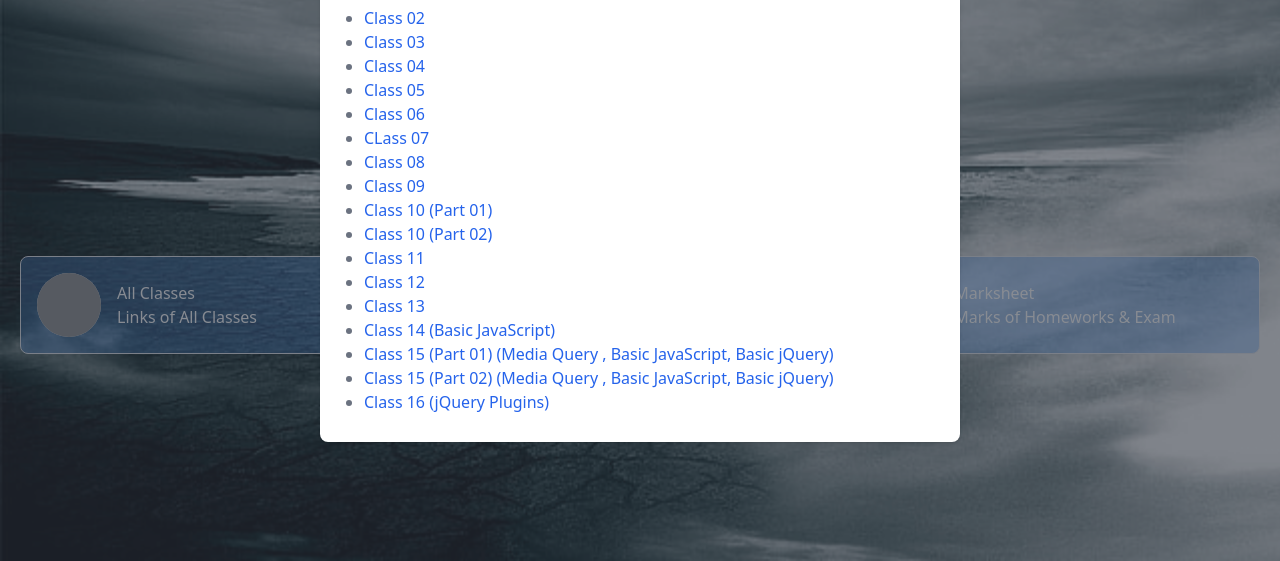
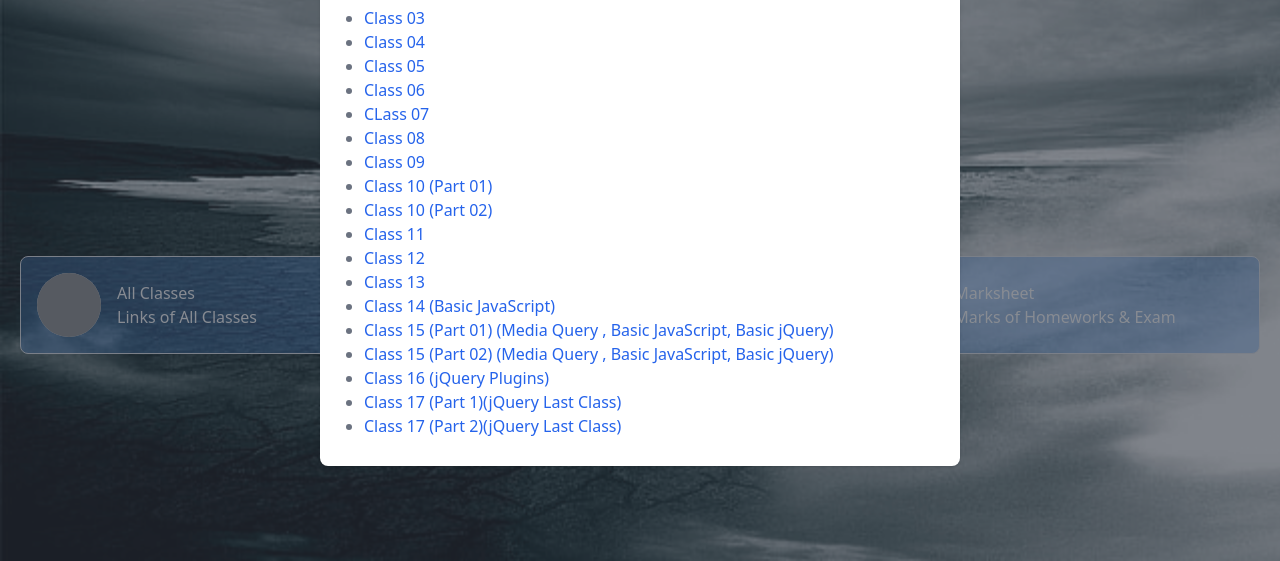
Before and after one commit to YasirMonon/ctg247, a plain HTML site: page index.html in a window 1280 px wide. Both pictures are taken after a click on the link "Classes". Shown: the part 239-800 px from the top of the page. Drawn offline with nearby package versions, Linux system fonts and the light colour scheme; some packages are replaced by stand-ins of ours; grey boxes are pictures that could not be loaded; a script that the page names is missing.

Commit message:
jQuery Class Video Link Updated

```diff
--- a/index.html
+++ b/index.html
@@ -298,6 +298,14 @@
                                                 " rel="nofollow" target="_blank"
                                                     class="text-blue-600 dark:text-blue-500 hover:underline">Class
                                                     16 (jQuery Plugins)</a></li>
+                                            <li><a href="https://www.youtube.com/watch?v=4bug9cy0oy8
+                                                " rel="nofollow" target="_blank"
+                                                    class="text-blue-600 dark:text-blue-500 hover:underline">Class
+                                                    17 (Part 1)(jQuery Last Class)</a></li>
+                                            <li><a href="https://www.youtube.com/watch?v=csntygNzmgY
+                                                " rel="nofollow" target="_blank"
+                                                    class="text-blue-600 dark:text-blue-500 hover:underline">Class
+                                                    17 (Part 2)(jQuery Last Class)</a></li>
                                         </ul>
                                         </p>
                                     </div>
```
